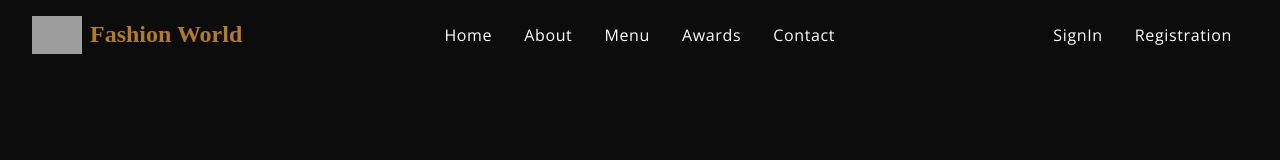
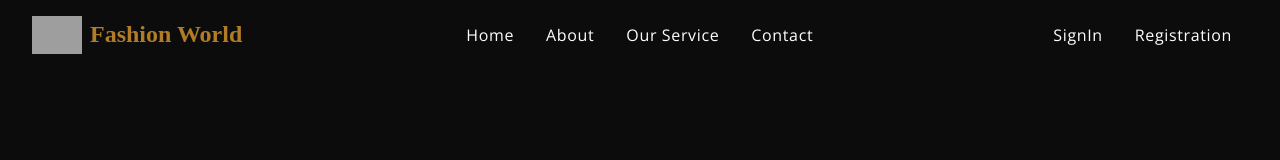
Before and after one commit to mrazadtamal/Fashion-World, a React (Create React App) app: page / in a window 1280 px wide. Shown: the top 160 px of the page. Built offline with nearby package versions, Linux system fonts and the light colour scheme; grey boxes are pictures that could not be loaded; a web font is replaced by a local one.

Commit message:
done done

```diff
--- a/src/components/Navbar/Navbar.jsx
+++ b/src/components/Navbar/Navbar.jsx
@@ -24,18 +24,16 @@ const Navbar = () => {
         <li className="p__opensans">
           <a href="#about">About</a>
         </li>
+
         <li className="p__opensans">
-          <a href="#menu">Menu</a>
-        </li>
-        <li className="p__opensans">
-          <a href="#awards">Awards</a>
+          <a href="#service">Our Service</a>
         </li>
         <li className="p__opensans">
           <a href="#contact">Contact</a>
         </li>
       </ul>
       <div className="app__navbar-login">
-        <a href="#login" className="p__opensans">
+        <a href="/" className="p__opensans">
           SignIn
         </a>
 
@@ -68,14 +66,10 @@ const Navbar = () => {
                   About
                 </a>
               </li>
+
               <li>
-                <a href="#menu" onClick={() => setToggleMenu(false)}>
-                  Menu
-                </a>
-              </li>
-              <li>
-                <a href="#awards" onClick={() => setToggleMenu(false)}>
-                  Awards
+                <a href="#service" onClick={() => setToggleMenu(false)}>
+                  Our Service
                 </a>
               </li>
               <li>
--- a/src/container/Laurels/Laurels.jsx
+++ b/src/container/Laurels/Laurels.jsx
@@ -3,7 +3,7 @@ import React from "react";
 import { data } from "../../constants";
 import "./Laurels.css";
 
-const AwardCard = ({ award: { imgUrl, title, subtitle } }) => (
+const AwardCard = ({ award: { title, subtitle } }) => (
   <div className="app__laurels_awards-card">
     <div className="app__laurels_awards-card_content">
       <p className="p__cormorant" style={{ color: "#DCCA87" }}>
@@ -16,7 +16,7 @@ const AwardCard = ({ award: { imgUrl, title, subtitle } }) => (
 
 const Laurels = () => {
   return (
-    <div className="app__bg app__wrapper section__padding" id="awards">
+    <div className="app__bg app__wrapper section__padding" id="service">
       <div className="app__wrapper_info">
         <h1 className="headtext__cormorant">Our Service</h1>
 
```
Also changed, not shown: firebase.json (added), 2 other files (tests, documents, lock files or other folders).
